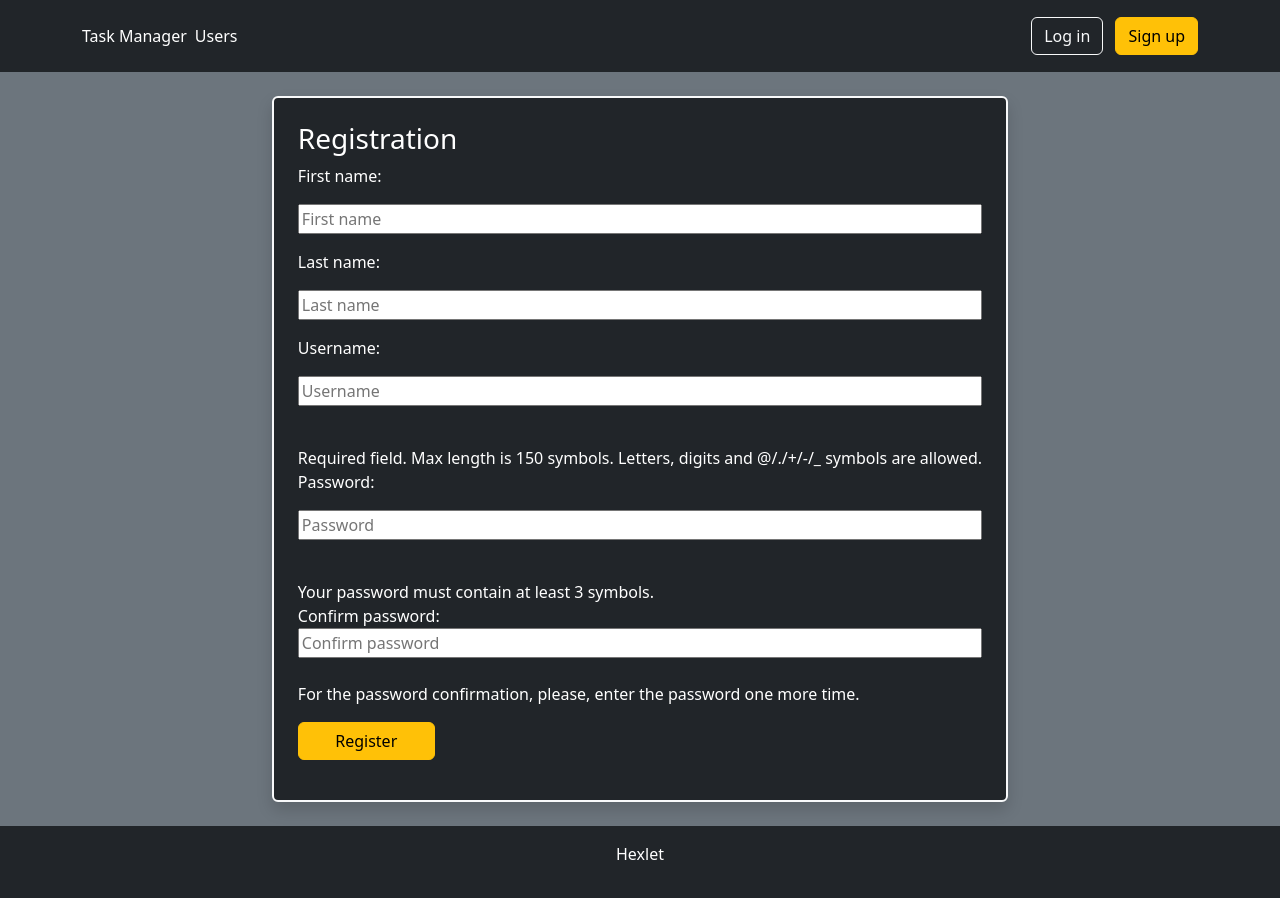
After one commit to ikhanter/python-project-52, a Django app: page /users/create/ in a window 1280 px wide. The commit adds this page. Run offline with Django 4.2, Linux system fonts and the light colour scheme; some libraries are stand-ins or nearby versions.

Commit message:
just upload

```diff
--- /dev/null
+++ b/task_manager/forms.py
@@ -0,0 +1,32 @@
+from django import forms
+from .models import User
+from django.core.validators import MinLengthValidator
+from django.utils.translation import gettext_lazy
+
+
+class UsersCreateForm(forms.ModelForm):
+    confirm_password = forms.CharField(
+        widget=forms.TextInput(attrs={'placeholder': gettext_lazy('Confirm password')}),
+        validators=[MinLengthValidator(3)],
+        help_text=gettext_lazy('For the password confirmation, please, enter the password one more time.'))
+
+    class Meta:
+        model = User
+        label_suffix = ''
+        fields = ['first_name', 'last_name', 'username', 'password']
+        labels = {
+            'first_name': gettext_lazy('First name'),
+            'last_name': gettext_lazy('Last name'),
+            'username': gettext_lazy('Username'),
+            'password': gettext_lazy('Password'),
+        }
+        widgets = {
+            'first_name': forms.TextInput(attrs={'placeholder': gettext_lazy('First name'), 'class': 'my-3'}),
+            'last_name': forms.TextInput(attrs={'placeholder': gettext_lazy('Last name'), 'class': 'my-3'}),
+            'username': forms.TextInput(attrs={'placeholder': gettext_lazy('Username'), 'class': 'my-3'}),
+            'password': forms.TextInput(attrs={'placeholder': gettext_lazy('Password'), 'class': 'my-3'}),
+        }
+        help_texts = {
+            'username': gettext_lazy('Required field. Max length is 150 symbols. Letters, digits and  @/./+/-/_ symbols are allowed.'),
+            'password': gettext_lazy('Your password must contain at least 3 symbols.'),
+        }
--- /dev/null
+++ b/task_manager/models.py
@@ -0,0 +1,18 @@
+from django.db import models
+from django.core.validators import MinLengthValidator, MaxLengthValidator
+from django.utils.translation import gettext_lazy
+
+
+class TimestampedModel(models.Model):
+    created_at = models.DateTimeField(auto_now_add=True)
+    updated_at = models.DateTimeField(auto_now=True)
+
+
+class User(TimestampedModel):
+    first_name = models.CharField()
+    last_name = models.CharField()
+    username = models.CharField(validators=[MaxLengthValidator(150)], blank=False)
+    password = models.CharField(validators=[MinLengthValidator(3)], blank=False)
+
+    def __str__(self):
+        return self.name
--- a/task_manager/templates/header.html
+++ b/task_manager/templates/header.html
@@ -17,7 +17,7 @@
 
         <div class="text-end">
           <button type="button" class="btn btn-outline-light me-2">{% trans "Log in" %}</button>
-          <button type="button" class="btn btn-warning">{% trans "Sign up" %}</button>
+          <a href="{% url 'users_create' %}"><button type="link" class="btn btn-warning">{% trans "Sign up" %}</button></a>
         </div>
       </div>
     </div>
--- a/task_manager/templates/index.html
+++ b/task_manager/templates/index.html
@@ -3,7 +3,7 @@
 
 {% block content %}
 <div class="d-flex flex-grow-1 align-items-center justify-content-center">
-    <div class="d-flex flex-column p-3 bg-dark border border-light border-2 rounded"
+    <div class="d-flex flex-column p-3 bg-dark border border-light border-2 rounded shadow"
         style="min-height: 10vh; min-width: 35vw; max-width: 50vw;">
         <div class="flex-column">
             <div class="text-white text-start" style="font-size: 3em;">
--- /dev/null
+++ b/task_manager/templates/users_create.html
@@ -0,0 +1,17 @@
+{% extends 'base.html' %}
+
+{% load i18n %}
+{% block content %}
+<div class="d-flex flex-column flex-grow-1 align-items-center">
+    <div class="m-4 p-4 d-flex flex-column bg-dark border border-light border-2 rounded text-white shadow"
+        style="min-width: 40%; max-width: 80%;">
+        <h3>{% trans 'Registration' %}</h3>
+        <form action="#" method="post" class="d-flex flex-column">
+            {{ form }}
+            <input type="submit" value="{% trans 'Register' %}" class="my-3 align-items-start btn btn-warning" style="width: 20%;">
+        </form>
+    </div>
+</div>
+
+
+{% endblock %}
--- a/task_manager/urls.py
+++ b/task_manager/urls.py
@@ -20,5 +20,11 @@ from task_manager import views
 
 urlpatterns = [
     path('admin/', admin.site.urls),
+    # path('users/<int:pk>/update/', views.UsersUpdateView.as_view(), name='users_update'),
+    # path('users/<int:pk>/delete/', views.UsersDeleteView.as_view(), name='users_delete'),
+    path('users/create/', views.UsersCreateView.as_view(), name='users_create'),
+    # path('users/', views.UsersIndexView.as_view(), name='users_index'),
+    # path('login/', views.LoginView.as_view(), name='login'),
+    # path('logout/', views.LogoutView.as_view(), name='logout'),
     path('', views.IndexView.as_view(), name='index'),
 ]
--- a/task_manager/views.py
+++ b/task_manager/views.py
@@ -1,9 +1,18 @@
 from django.shortcuts import render
 from django.views import View
 from django.utils.translation import gettext_lazy
+from .forms import UsersCreateForm
 
 
 class IndexView(View):
 
     def get(self, request, *args, **kwargs):
         return render(request, 'index.html')
+
+class UsersCreateView(View):
+
+    def get(self, request, *args, **kwargs):
+        form = UsersCreateForm()
+        return render(request, 'users_create.html', {
+            'form': form,
+        })
```
